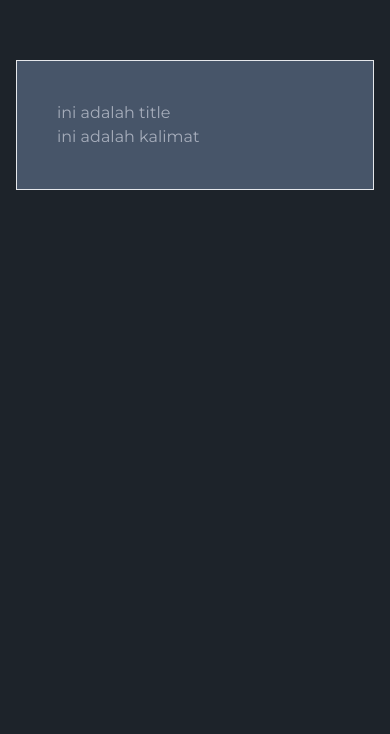
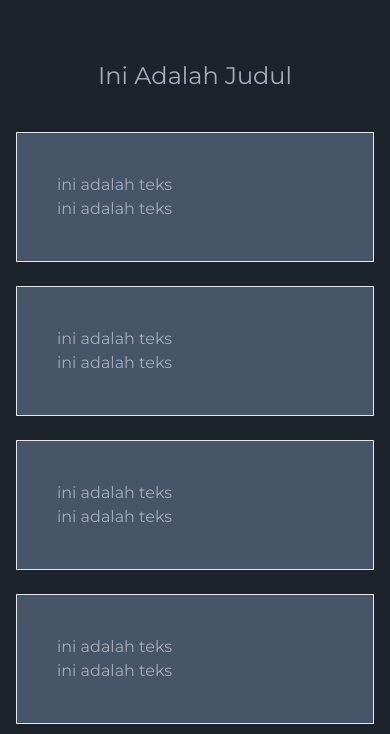
Before and after one commit to Igprad01/new_websiteku, a React (Vite) app: page / in a window 390 px wide. Shown: the part 1350-2084 px from the top of the page. Before the commit the page ends 1572 px from the top, so only its background shows below. Built offline with nearby package versions, Linux system fonts and the light colour scheme.

Commit message:
fix responsive project section

```diff
--- a/src/Components/Layouts/Project_Section/Project_section.jsx
+++ b/src/Components/Layouts/Project_Section/Project_section.jsx
@@ -1,14 +1,25 @@
 // Section_Project.js
 import React from "react";
 import Card from "../../Elements/Card/Card";
+import Heading1 from "../../Elements/Heading1/Heading1";
 
 const Section_Project = () => {
-    const card = ['']
+    const card = [
+        {id:1, title:'ini adalah teks', teks:'ini adalah teks'},
+        {id:2, title:'ini adalah teks', teks:'ini adalah teks'},
+        {id:3, title:'ini adalah teks', teks:'ini adalah teks'},
+        {id:4, title:'ini adalah teks', teks:'ini adalah teks'},
+        {id:5, title:'ini adalah teks', teks:'ini adalah teks'},
+        {id:6, title:'ini adalah teks', teks:'ini adalah teks'},
+    ]
 
     return (
-        <div className="container mx-auto px-4 py-8 sm:px-6 lg:px-8">
-            <div className="grid">
-                <Card Title={'ini adalah title'} Teks={'ini adalah kalimat'}/>
+        <div className={`container mx-auto px-4 py-8 sm:px-6 lg:px-8 `}>
+            <Heading1 Text={`ini adalah judul`} Styling={`text-center text-2xl mb-10 capitalize font bold sm:text-3xl md:text-4xl`}/>
+            <div className={`grid grid-cols-1 gap-6 sm:grid-cols-2 md:grid-cols-3 `}>
+                {card.map((card)=>(
+                    <Card key={card.id} Title={card.title} Teks={card.teks}/>
+                ))}
             </div>
         </div>
     );
```
